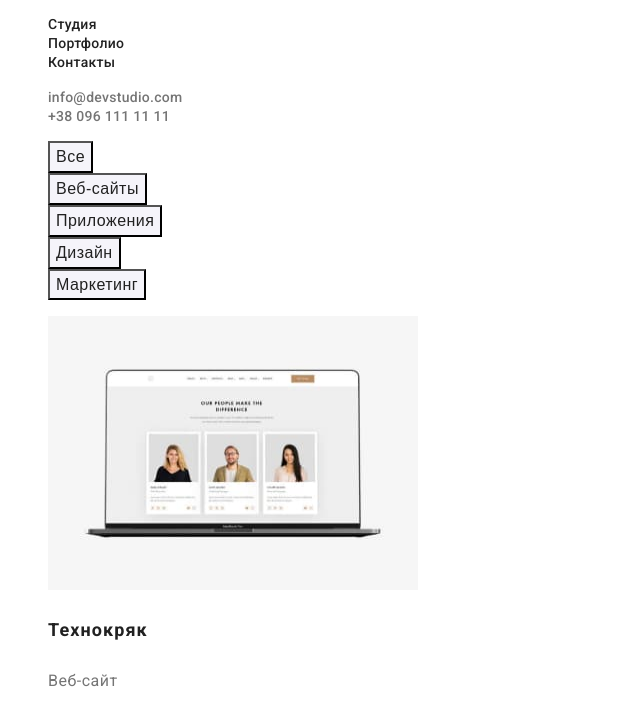
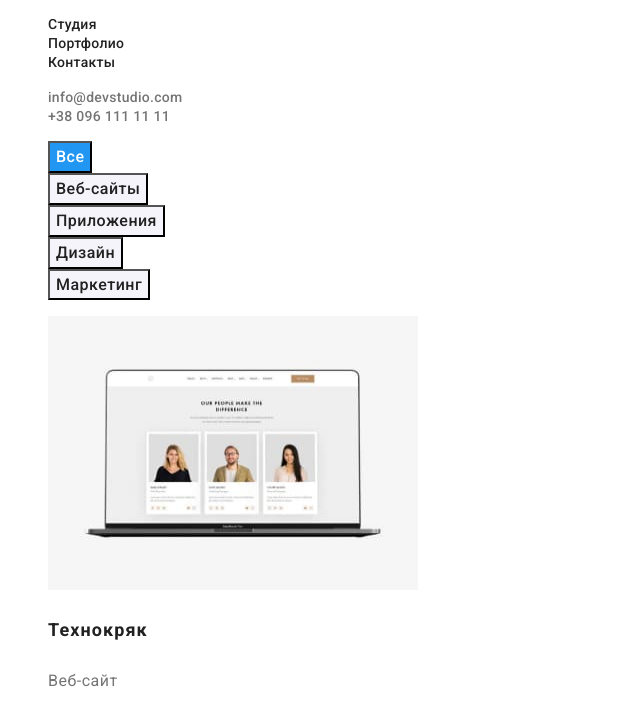
Before and after one commit to ViktorSkydanchuk/goit-markup-hw-02, a plain HTML site: page portfolio.html in a window 1280 px wide. In both pictures the pointer is over the button "Все". Shown: the part 41-751 px from the top of the page, without its empty margins (0-640 px from the left). Drawn offline with Linux system fonts and the light colour scheme.

Commit message:
change btn

```diff
--- a/css/styles.css
+++ b/css/styles.css
@@ -256,6 +256,7 @@ body {
 .portfolio-item {
 }
 .portfolio-btn {
+  font-family: inherit;
   font-weight: 500;
   font-size: 16px;
   line-height: 1.62;
@@ -266,7 +267,8 @@ body {
   cursor: pointer;
 }
 
-.portfolio-btn:active {
+.portfolio-btn:hover,
+.portfolio-btn:focus {
   color: #ffffff;
   background-color: #2196f3;
 }
```
